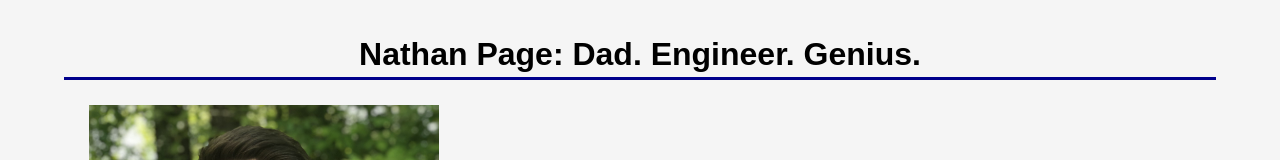
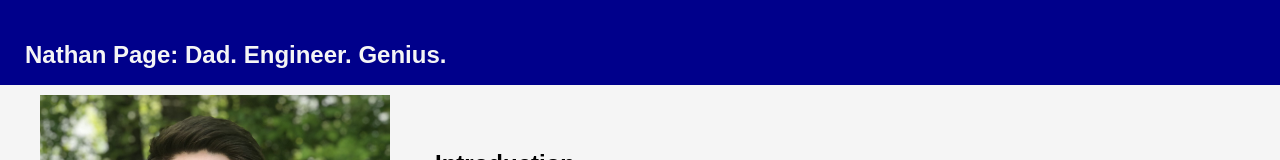
Before and after one commit to ndpage/personal-website, a plain HTML site: page index.html in a window 1280 px wide. Shown: the top 160 px of the page. Drawn offline with nearby package versions, Linux system fonts and the light colour scheme.

Commit message:
modified header and title style

```diff
--- a/index.html
+++ b/index.html
@@ -7,11 +7,12 @@
 
     <body>
         <header class="header-main">
-            <h1>Nathan Page: Dad. Engineer. Genius.</h1>
+            <h1 class="header-title">Nathan Page: Dad. Engineer. Genius.</h1>
             <img src="Assests/profile_cropped.jpg" class="profile-pic"alt="Nathan Page's profile picture"/>
         </header>
 
         <article>
+
             <h2>Introduction </h2>
             <p class="body-content">
                 Hello! My name is Nathan and I am an engineer in Greenville, South Carolina. I have a beautiful wife
--- a/style.css
+++ b/style.css
@@ -49,14 +49,16 @@
     }
 
     .header-main{
-      width: 90%;
-      height: 75px;
-
-      margin: 5px auto 10px auto;
-      border-bottom: solid;
-      border-width: 100%;
-      border-color: darkblue;
-      padding: 10px;
+      width: 100%;
+      height: 85px;
+      background-color: darkblue;
+      margin-bottom: 15px;
+      padding: 25px;
+    }
+    .header-title{
+        font-size: 24px;
+        text-align: left;
+        color: whitesmoke;
     }
 
     button{
```
